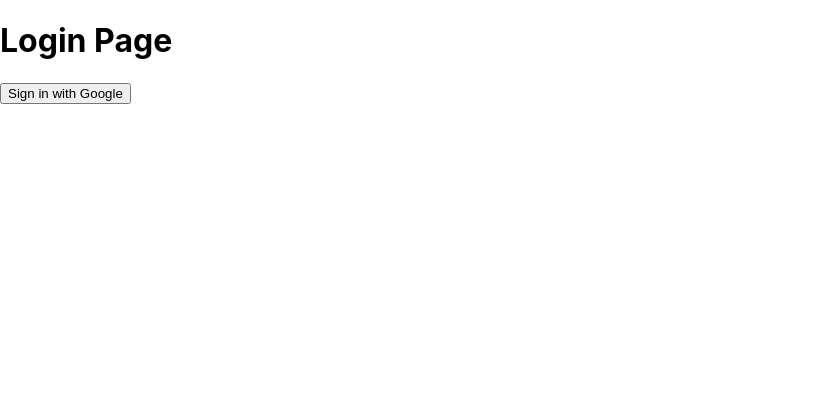
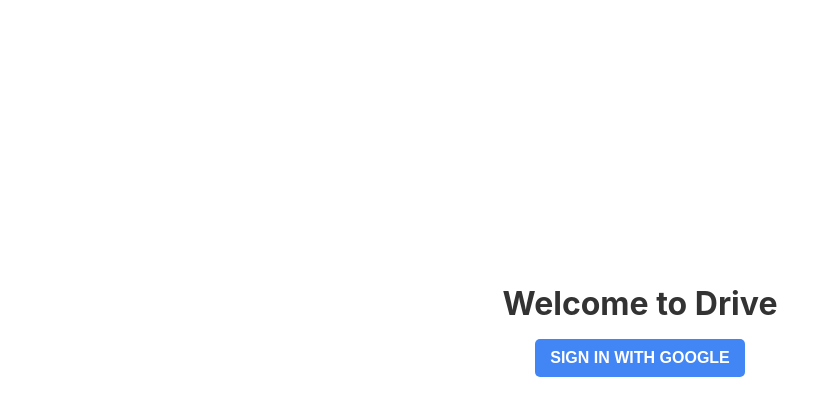
Before and after one commit to mayukhbasu/google-drive, a React (Create React App) app in the folder drive-client/: page / in a window 1280 px wide. Shown: the top 416 px of the page, without its empty margins (0-840 px from the left). Built offline with nearby package versions, Linux system fonts and the light colour scheme.

Commit message:
implemented sso completely with google

```diff
--- /dev/null
+++ b/drive-client/src/containers/LoginPage.module.css
@@ -0,0 +1,40 @@
+/* LoginPage.module.css */
+
+.loginContainer {
+  display: flex;
+  flex-direction: column;
+  align-items: center;
+  justify-content: center;
+  min-height: 80vh;
+}
+
+.title {
+  font-size: 2rem;
+  margin-bottom: 1rem;
+  color: #333;
+}
+
+.googleButton {
+  background-color: #4285f4;
+  color: white;
+  border: none;
+  padding: 10px 15px;
+  border-radius: 5px;
+  cursor: pointer;
+  font-size: 1rem;
+  font-weight: bold;
+  text-transform: uppercase;
+  transition: background-color 0.3s ease;
+}
+
+.googleButton:hover {
+  background-color: #357ae8;
+}
+
+.googleButton:focus {
+  outline: none;
+}
+
+.googleButton:active {
+  background-color: #3367d6;
+}
--- a/drive-client/src/containers/LoginPage.tsx
+++ b/drive-client/src/containers/LoginPage.tsx
@@ -1,14 +1,18 @@
-import React from 'react';
+// LoginPage.tsx
+
+import styles from './LoginPage.module.css';
 
 const LoginPage = () => {
   const handleLogin = () => {
-    // Redirect to your backend endpoint that starts the Google auth flow
     window.location.href = 'http://localhost:5000/auth/google';
   };
+
   return (
-    <div>
-      <h1>Login Page</h1>
-      <button onClick={handleLogin}>Sign in with Google</button>
+    <div className={styles.loginContainer}>
+      <h1 className={styles.title}>Welcome to Drive</h1>
+      <button className={styles.googleButton} onClick={handleLogin}>
+        Sign in with Google
+      </button>
     </div>
   );
 };
```
Also changed, not shown: 2 other files (tests, documents, lock files or other folders).
